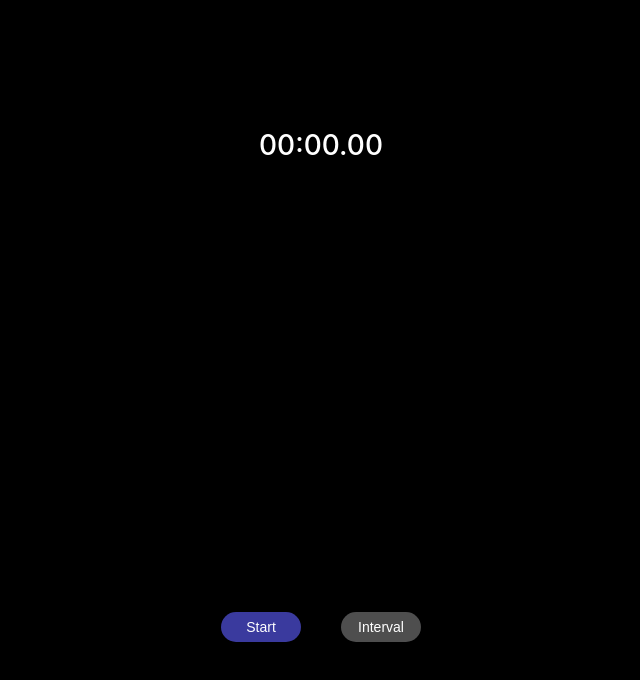
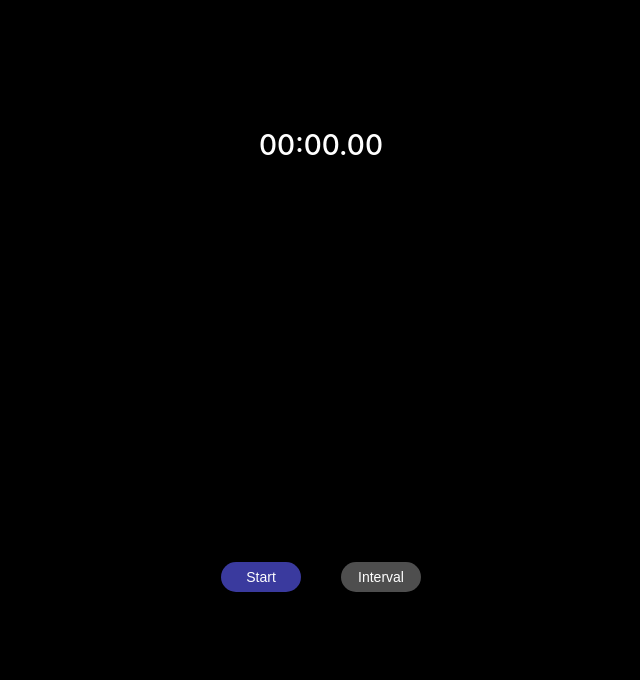
Before and after one commit to ErickSahakyan/StopWatch, a React (Create React App) app: page / in a window 1280 px wide. Shown: the top 680 px of the page, without its empty margins (319-959 px from the left). Built offline with nearby package versions, Linux system fonts and the light colour scheme.

Commit message:
first commit

```diff
--- a/src/App.css
+++ b/src/App.css
@@ -16,8 +16,8 @@
 .timer__value{
   color: white;
   font-size: 20px;
-  min-height: 400px;
-  max-height: 400px;
+  min-height: 350px;
+  max-height: 350px;
 
   margin-bottom: 50px;
   display: flex;
```
